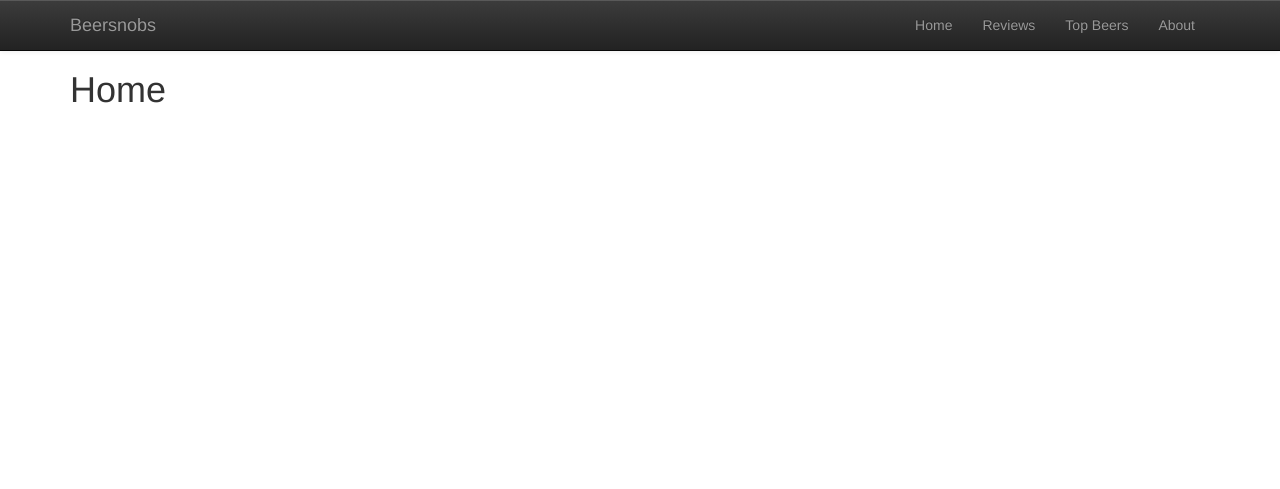
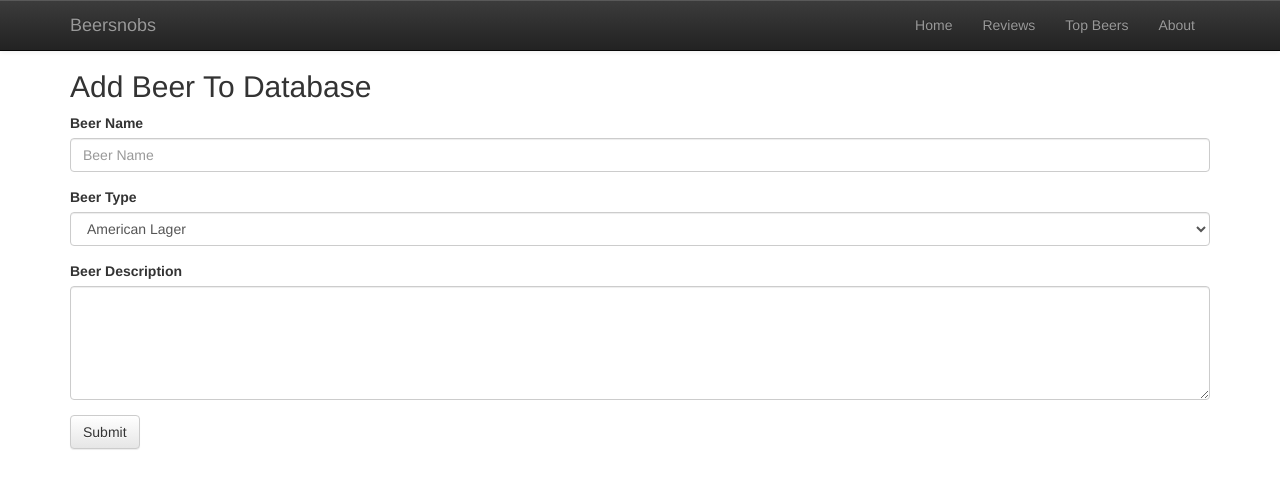
Before and after one commit to jackokerman/beersnobs, a PHP site: page /index.php?page=addbeer in a window 1280 px wide. Shown: the top 489 px of the page. Run offline with PHP 8.4, Linux system fonts and the light colour scheme; some libraries are stand-ins or nearby versions.

Commit message:
Updated index.php and added addbeer.php

```diff
--- /dev/null
+++ b/include/addbeer.php
@@ -0,0 +1,44 @@
+<?php
+    if (isset($_POST['submit'])) {
+        // define variables and set to empty values
+        $name = $type = $description = "";
+
+        $name = $_POST["name"];
+        $type = $_POST["type"];
+        $description = $_POST["description"];
+
+        echo $name;
+        echo $type;
+        echo $description;
+    }
+    else {
+
+?>
+
+<h2>Add Beer To Database</h2>
+<form method="post" action="" role="form">
+    <div class="form-group">
+        <label for="exampleInputEmail1">Beer Name</label>
+        <input type="text" class="form-control" id="exampleInputEmail1" placeholder="Beer Name" name="name">
+    </div>
+    <div class="form-group">
+        <label>Beer Type</label>
+        <select class="form-control" name="type">
+          <option>American Lager</option>
+          <option>Light Beers</option>
+          <option>Belgian</option>
+          <option>Ales</option>
+          <option>Imports</option>
+          <option>Other</option>
+        </select>
+    </div>
+    <div class="form-group">
+        <label>Beer Description</label>
+        <textarea class="form-control" rows="5" name="description"></textarea>
+    </div>
+    <button type="submit" class="btn btn-default" value="submit" name="submit">Submit</button>
+</form>
+
+<?
+    }
+?>
--- a/index.php
+++ b/index.php
@@ -43,6 +43,10 @@
                                 <li><a href="#">Belgian</a></li>
                                 <li><a href="#">Ales</a></li>
                                 <li><a href="#">Imports</a></li>
+                                <li class="divider"></li>
+                                <li><a href="#">Submit A Review</a></li>
+                                <li class="divider"></li>
+                                <li><a href="index.php?page=addbeer">Add Beer</a></li>
                             </ul>
                         </li>
                         <li>
@@ -57,7 +61,7 @@
         </div>
         <div class="container" id="main">
             <?php
-                $whitelist = array("home","reviews", "topbeers", "about");
+                $whitelist = array("home","reviews", "topbeers", "about", "addbeer");
                 if (isset($_GET['page']) && in_array($_GET['page'], $whitelist)) {
                     include("include/".$_GET['page'].".php");
                 }
```
